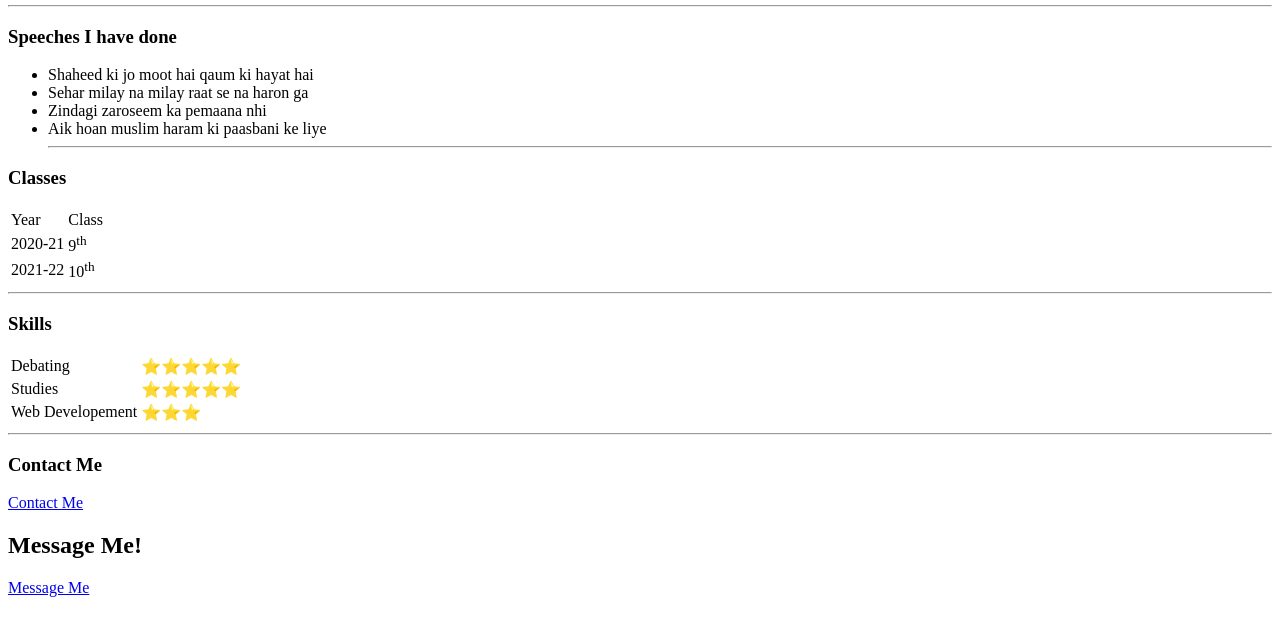
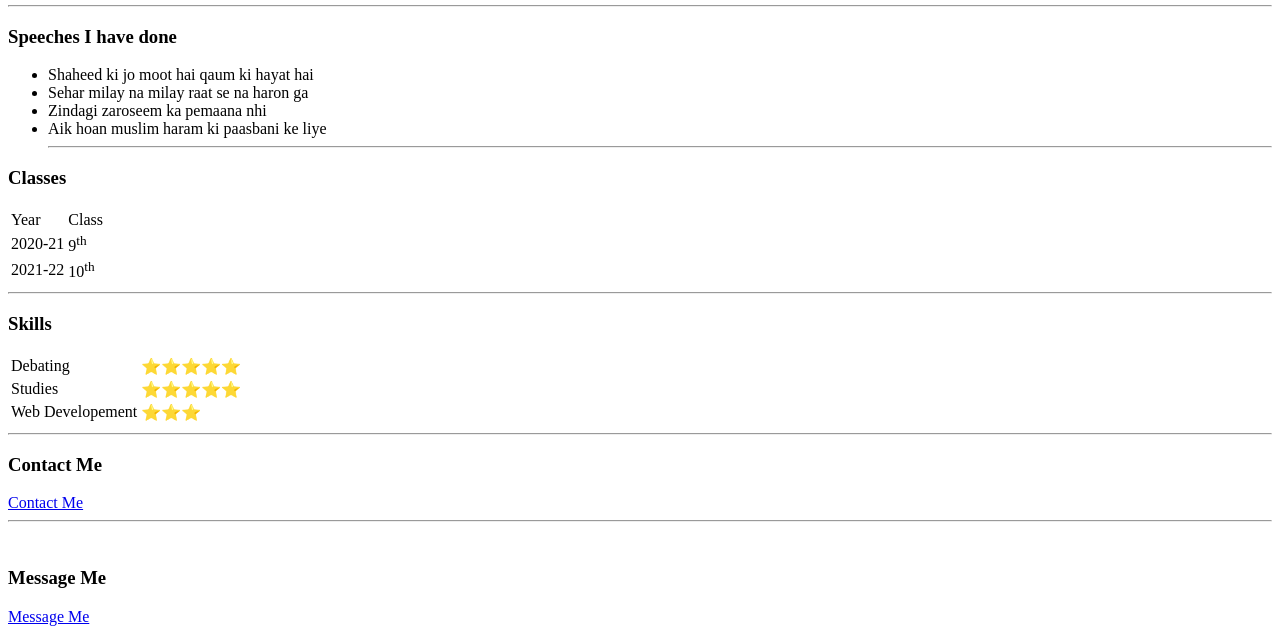
Before and after one commit to Hammadali786/CV, a plain HTML site: page index.html in a window 1280 px wide. Shown: the part 165-800 px from the top of the page. Drawn offline with Linux system fonts and the light colour scheme.

Commit message:
Update index.html

```diff
--- a/index.html
+++ b/index.html
@@ -70,7 +70,10 @@
 <hr>
 <h3>Contact Me</h3>
 <a href="myContact.html"> Contact Me</a>
-  <h2>Message Me!</h2>
+ <br>
+  <hr>
+  <br>
+  <h3>Message Me</h3>
 <a href="index1.html">Message Me</a>
 
 
```
